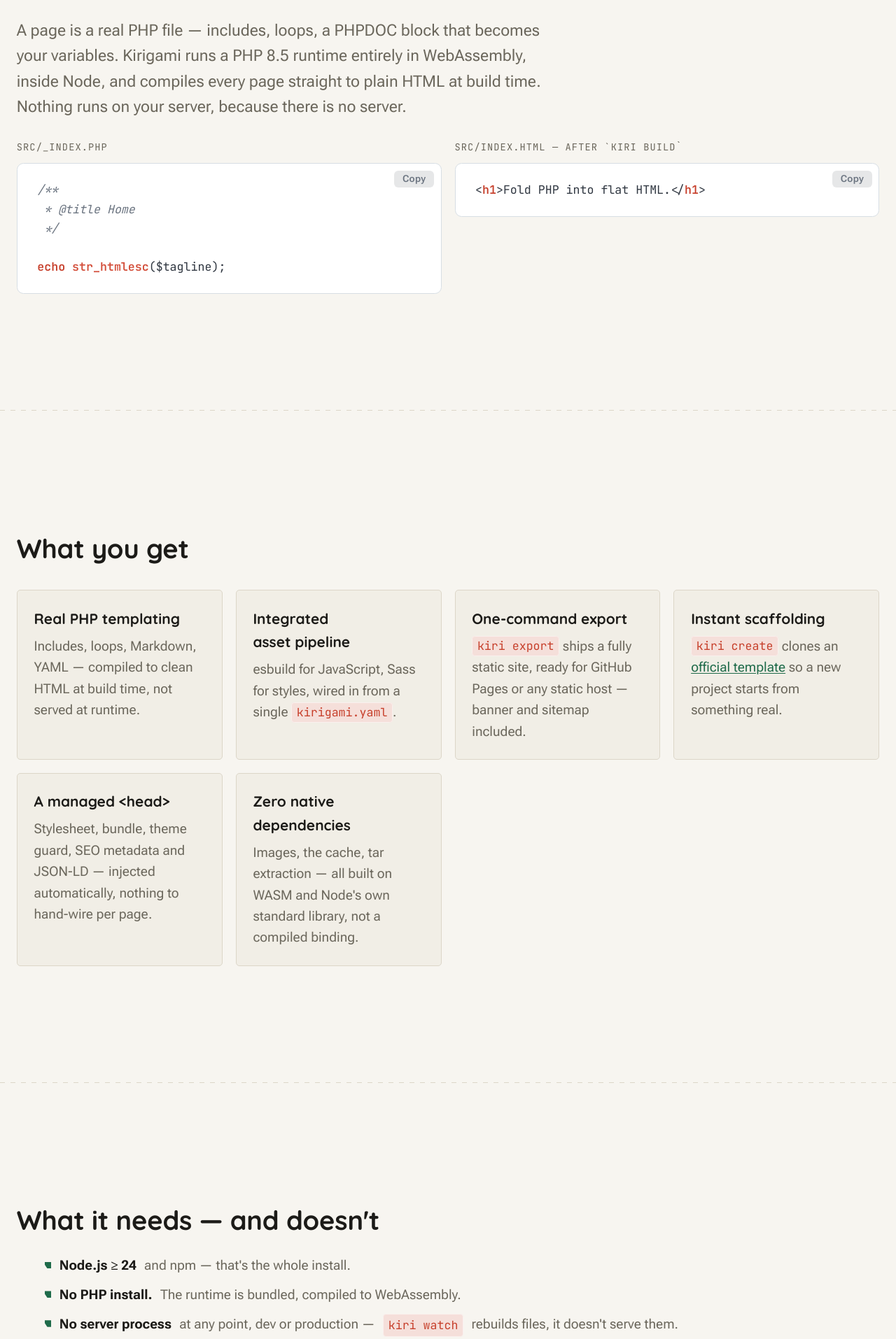
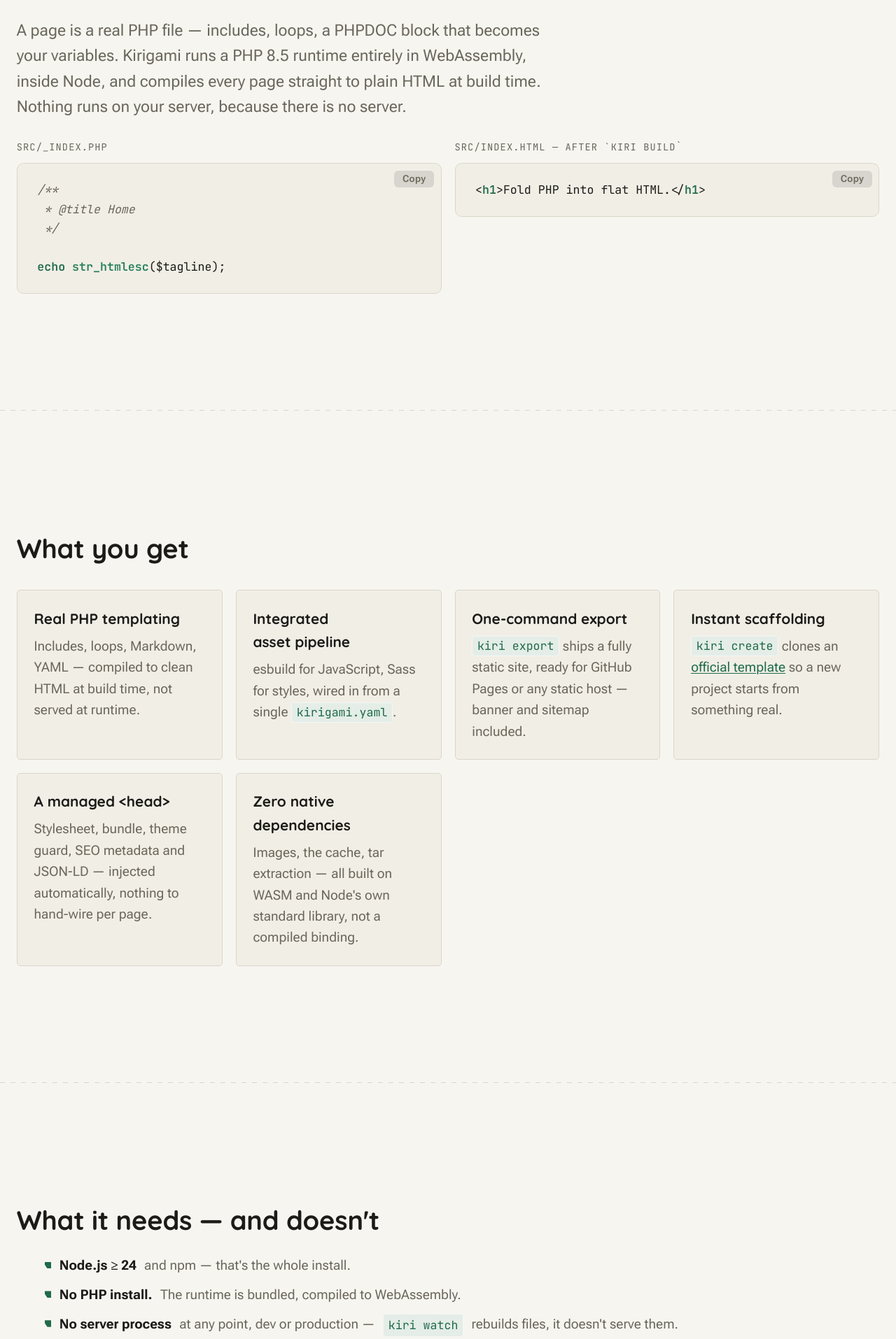
Before and after one commit to php-kirigami/php-kirigami.github.io, a PHP site: page / in a window 1280 px wide. Shown: the part 970-2884 px from the top of the page at 70% size. Run offline with PHP 8.4, Linux system fonts and the light colour scheme.

Commit message:
Coloration syntaxique : thème dérivé de la palette du site (pas le preset bleu-gris par défaut)
theme: none dans kirigami.yaml + styles/partials/_highlight-theme.scss,
qui appelle le mixin paramétrique de plugin-highlight (theme()) avec les
mêmes valeurs que _conf.scss au lieu de son preset par défaut. Les mots-clés
utilisent maintenant l'accent vert du site, le fond suit --surface-2/--bg
au lieu d'un bleu-gris froid qui jurait avec l'identité "papier chaud".

```diff
--- a/kirigami.yaml
+++ b/kirigami.yaml
@@ -56,7 +56,7 @@ plugins:
     active: true
     options:
       languages: [yaml, php, javascript, bash, shell, json, scss, xml]  # xml = highlight.js's module for html/svg/xml too (see todo.md)
-      theme: auto
+      theme: none  # built-in preset clashed with the site's warm palette — own theme in styles/partials/_highlight-theme.scss
       copyButton: true
       tag: true
       embedFont: false  # JetBrains Mono is already embedded site-wide as --font-mono, via $fonts in _conf.scss
--- a/src/styles/kirigami.core.scss
+++ b/src/styles/kirigami.core.scss
@@ -6,3 +6,4 @@
 
 @use "partials/conf";
 @use "partials/main";
+@use "partials/highlight-theme";
--- /dev/null
+++ b/src/styles/partials/_highlight-theme.scss
@@ -0,0 +1,40 @@
+// Syntax-highlighting colours, derived from this site's own palette instead
+// of @kirigami/plugin-highlight's built-in preset (a cool slate-blue/red
+// scheme that clashed with the warm paper identity). `theme: none` in
+// kirigami.yaml skips the built-in injection; this mirrors the shape of the
+// plugin's own inject-auto.scss, but calls the parametric `theme()` mixin
+// with _conf.scss's own light/dark values instead.
+@use "@kirigami/plugin-highlight/highlight" as hljs;
+
+$light: (
+    bg:          #f7f5f0,
+    surface:     #ffffff,
+    surface-2:   #f1eee6,
+    border:      #dcd6c8,
+    ink:         #1c1b18,
+    ink-muted:   #6b675c,
+    accent:      #1f6b4a,
+    accent-soft: #e4ede7,
+);
+
+$dark: (
+    bg:          #171613,
+    surface:     #201e1a,
+    surface-2:   #26231e,
+    border:      #37332b,
+    ink:         #ece7db,
+    ink-muted:   #a7a093,
+    accent:      #5cb98c,
+    accent-soft: #1e2a24,
+);
+
+@include hljs.theme($light);
+
+@media (prefers-color-scheme: dark) {
+    :root:not([data-theme="light"]) {
+        @include hljs.theme($dark);
+    }
+}
+[data-theme="dark"] {
+    @include hljs.theme($dark);
+}
```
Also changed, not shown: src/styles/kirigami.core.min.css, 1 other file.
